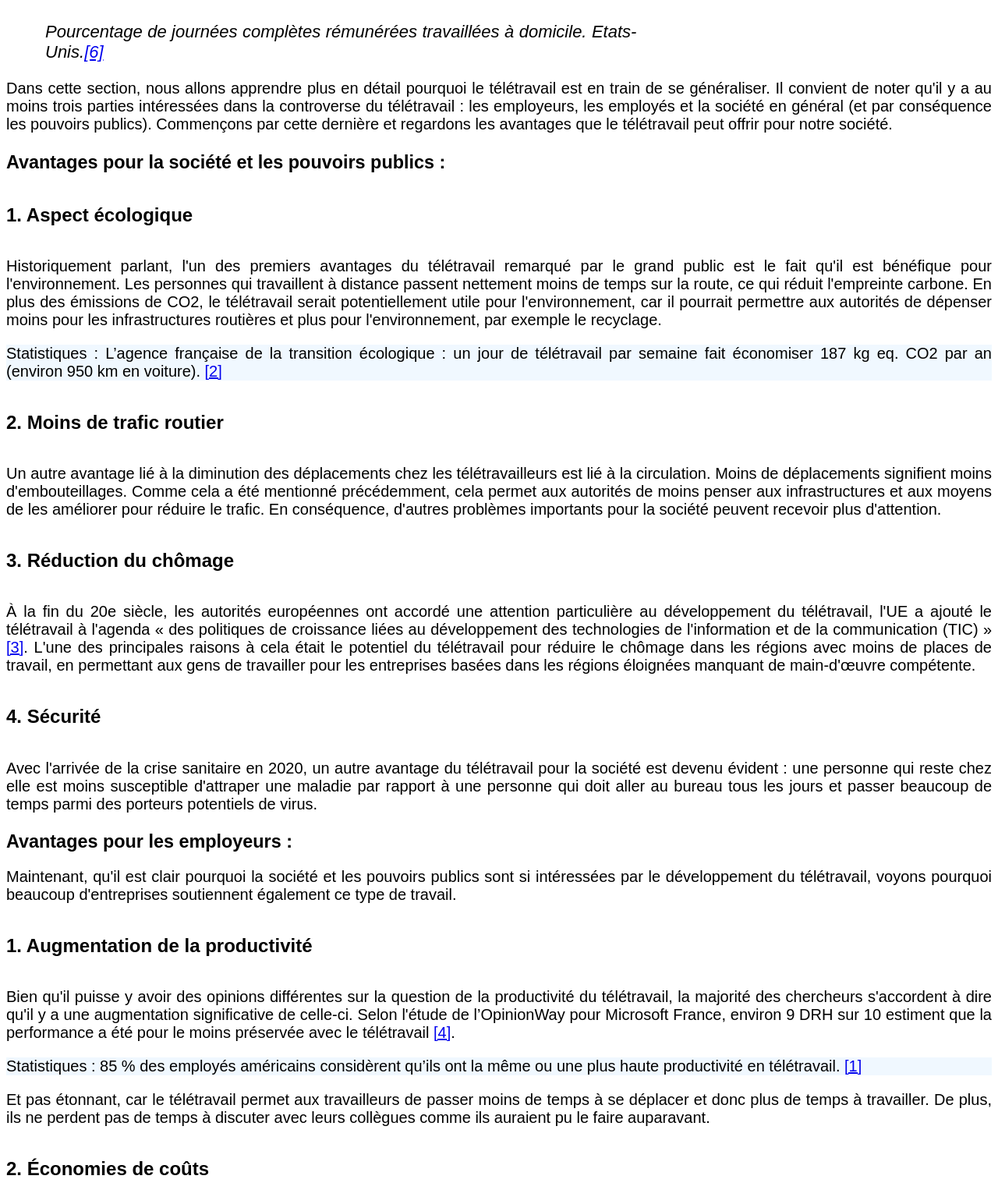
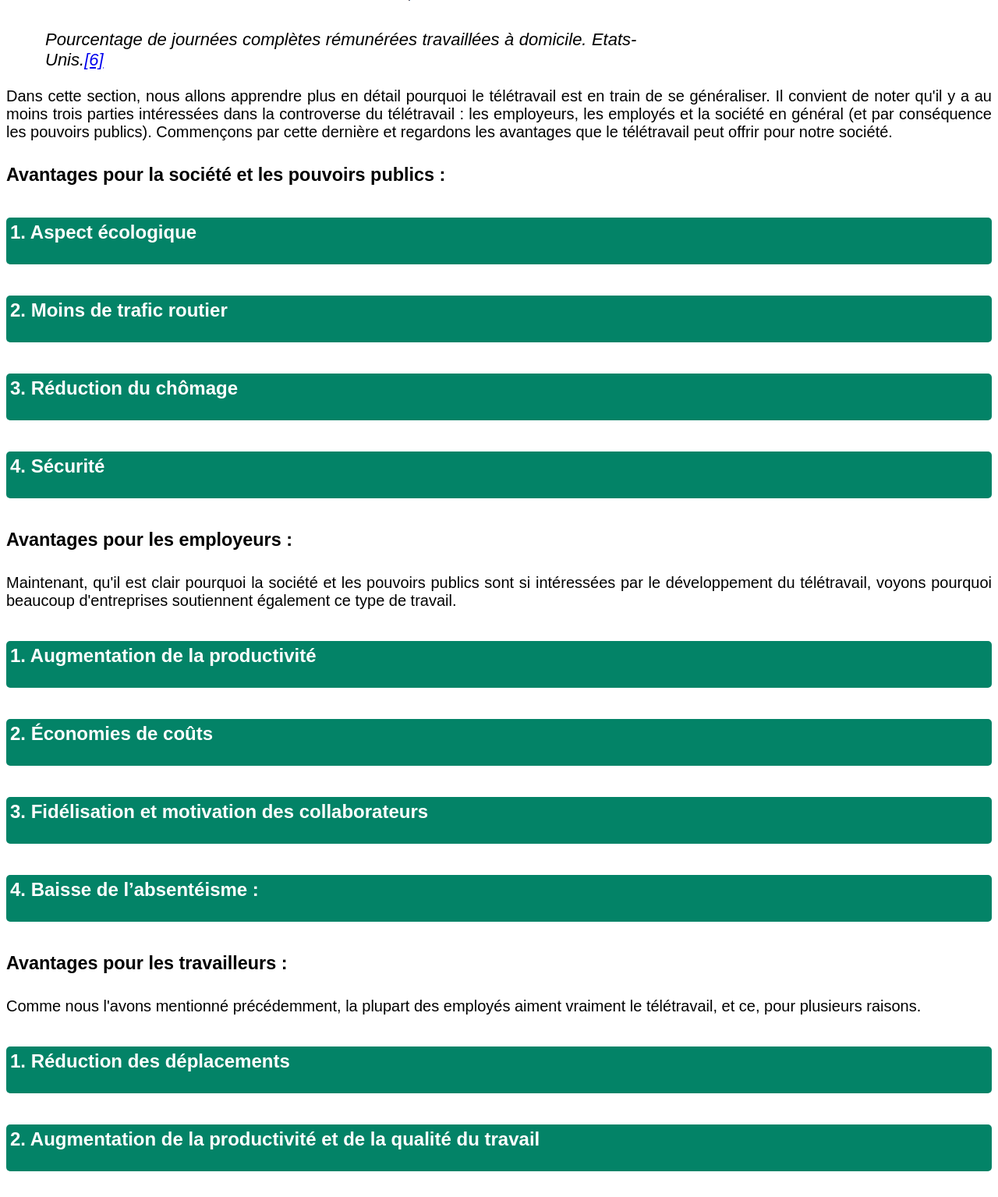
Before and after one commit to sea-gull-diana/Teletravail, a PHP site: page /pour.html in a window 1280 px wide. Shown: the part 1104-2639 px from the top of the page at 78% size. Run offline with PHP 8.4, Linux system fonts and the light colour scheme.

Commit message:
Le menu deroulant sur la page pour.html

```diff
--- a/css/styles.css
+++ b/css/styles.css
@@ -1,3 +1,5 @@
+/* la mise en page pour tout le site */
+
 body {
   font-family: Arial, Helvetica, sans-serif;
   font-size: 20px;
@@ -6,11 +8,10 @@ body {
 
 h5 {font-size: 24px;}
 
-h1, h3 {font-weight: bold; margin-bottom: 20px;}
+h1, h3 {font-weight: bold; margin: 30px 0;}
 
-.navbar-brand, .nav-item {
-  font-size: 26px;
-  margin-left: 15px;
+.stats {
+  background-color: aliceblue;
 }
 
 @media(max-width: 768px) {
@@ -24,14 +25,22 @@ h1, h3 {font-weight: bold; margin-bottom: 20px;}
   .navbar-brand {font-size: 36px;}
 }
 
+/* tout ce qui concerne la barre de navigation */
+
 nav {
-  margin-bottom: 30px;
   background-color: rgb(3, 131, 103);
+}
+
+.navbar-brand, .nav-item {
+  font-size: 26px;
+  margin-left: 15px;
 }
 
 .nav-link, .navbar-brand {
     color: white;
 }
+
+/* la page contacts.html */
 
 .qr {
   padding: 20px 0px;
@@ -68,9 +77,7 @@ footer > div {
   padding-top: 10px;
 }
 
-.stats {
-  background-color: aliceblue;
-}
+/* pour tous les images */
 
 .img-box {
   position: relative;
@@ -89,10 +96,35 @@ img {
 }
 
 /*pour la page team.html*/
-#team{display: flex;
-flex-direction: row;
-justify-content: space-around;
-margin: 10% 0 0 0;}
-.teamPhoto{border: 5px solid ;
-border-radius: 10px;}
-.teamPre{width: 30%;}
+#team {
+  display: flex;
+  flex-direction: row;
+  justify-content: space-around;
+  margin: 10% 0 0 0;
+}
+
+.teamPhoto {
+  border: 5px solid ;
+  border-radius: 10px;
+}
+
+.teamPre {width: 30%;}
+
+/* pour les menus deroulants sur les pages pour.html et contre.html */
+.small-title ~ p {
+  display: none;
+}
+
+.small-title {
+  cursor: pointer;
+  background-color:rgb(3, 131, 103);
+  color: white;
+  border-radius: 5px;
+  height: 50px;
+  padding: 5px;
+}
+
+.small-title:hover {
+  color:rgb(3, 131, 103);
+  background-color: aliceblue;
+}
--- a/js/teletravail.js
+++ b/js/teletravail.js
@@ -16,6 +16,15 @@ $(document).ready(function() {
         editRow($("tbody:last-child .confirm"));
         // Increase the questions number
         $("#score").html(parseInt($("#score").html()) + 1);
+    });
+
+    $(".small-title").click(function() {
+        if ($(this).next().css("display") == "none") {
+            $(this).siblings().css("display", "block");
+        }
+        else {
+            $(this).siblings().css("display", "none");
+        }
     });
 });
 
--- a/pour.html
+++ b/pour.html
@@ -2,6 +2,7 @@
 <html>
 <head>
 <script src="js/layout.js"></script>
+<script src="js/jquery.js"></script>
 <meta http-equiv="Content-Type" content="text/html; charset=UTF-8">
 <title>Télétravail - Pour</title>
 </head>
@@ -24,40 +25,64 @@
 
     <p>Dans cette section, nous allons apprendre plus en détail pourquoi le télétravail est en train de se généraliser. Il convient de noter qu'il y a au moins trois parties intéressées dans la controverse du télétravail : les employeurs, les employés et la société en général (et par conséquence les pouvoirs publics). Commençons par cette dernière et regardons les avantages que le télétravail peut offrir pour notre société.</p>
     <h3>Avantages pour la société et les pouvoirs publics :</h3>
+    <div>
         <h5 class="small-title">1.	Aspect écologique</h5>
         <p>Historiquement parlant, l'un des premiers avantages du télétravail remarqué par le grand public est le fait qu'il est bénéfique pour l'environnement. Les personnes qui travaillent à distance passent nettement moins de temps sur la route, ce qui réduit l'empreinte carbone. En plus des émissions de CO2, le télétravail serait potentiellement utile pour l'environnement, car il pourrait permettre aux autorités de dépenser moins pour les infrastructures routières et plus pour l'environnement, par exemple le recyclage.</p>
         <p class="stats">Statistiques : L’agence française de la transition écologique : un jour de télétravail par semaine fait économiser 187 kg eq. CO2 par an (environ 950 km en voiture). <a href="#s2">[2]</a></p>
+    </div>
+    <div>
         <h5 class="small-title">2.	Moins de trafic routier</h5>
         <p>Un autre avantage lié à la diminution des déplacements chez les télétravailleurs est lié à la circulation. Moins de déplacements signifient moins d'embouteillages. Comme cela a été mentionné précédemment, cela permet aux autorités de moins penser aux infrastructures et aux moyens de les améliorer pour réduire le trafic. En conséquence, d'autres problèmes importants pour la société peuvent recevoir plus d'attention.</p>
+    </div>
+    <div>
         <h5 class="small-title">3.	Réduction du chômage</h5>
         <p>À la fin du 20e siècle, les autorités européennes ont accordé une attention particulière au développement du télétravail, l'UE a ajouté le télétravail à l'agenda « des politiques de croissance liées au développement des technologies de l'information et de la communication (TIC) » <a href="#s3">[3]</a>. L'une des principales raisons à cela était le potentiel du télétravail pour réduire le chômage dans les régions avec moins de places de travail, en permettant aux gens de travailler pour les entreprises basées dans les régions éloignées manquant de main-d'œuvre compétente.</p>
+    </div>
+    <div>
         <h5 class="small-title">4.	Sécurité</h5>
         <p>Avec l'arrivée de la crise sanitaire en 2020, un autre avantage du télétravail pour la société est devenu évident : une personne qui reste chez elle est moins susceptible d'attraper une maladie par rapport à une personne qui doit aller au bureau tous les jours et passer beaucoup de temps parmi des porteurs potentiels de virus.</p>
+    </div>
     <h3>Avantages pour les employeurs :</h3>
     <p>Maintenant, qu'il est clair pourquoi la société et les pouvoirs publics sont si intéressées par le développement du télétravail, voyons pourquoi beaucoup d'entreprises soutiennent également ce type de travail. </p>
-    <h5>1.	Augmentation de la productivité</h5>
+    <div>
+        <h5 class="small-title">1.	Augmentation de la productivité</h5>
         <p>Bien qu'il puisse y avoir des opinions différentes sur la question de la productivité du télétravail, la majorité des chercheurs s'accordent à dire qu'il y a une augmentation significative de celle-ci. Selon l'étude de l’OpinionWay pour Microsoft France, environ 9 DRH sur 10 estiment que la performance a été pour le moins préservée avec le télétravail <a href="#s4">[4]</a>.</p>
         <p class="stats">Statistiques : 85 % des employés américains considèrent qu’ils ont la même ou une plus haute productivité en télétravail. <a href="#s1">[1]</a></p>
         <p>Et pas étonnant, car le télétravail permet aux travailleurs de passer moins de temps à se déplacer et donc plus de temps à travailler. De plus, ils ne perdent pas de temps à discuter avec leurs collègues comme ils auraient pu le faire auparavant.</p>
-    <h5>2.	Économies de coûts</h5>
+    </div>
+    <div>
+        <h5 class="small-title">2.	Économies de coûts</h5>
         <p>De toute évidence, il est avantageux pour les entreprises de ne pas avoir à louer et à entretenir un espace de bureau pour leurs employés. Le télétravail signifie également moins de dépenses d'électricité, d'eau ou d'équipement.</p>
-    <h5>3.	Fidélisation et motivation des collaborateurs</h5>
+    </div>
+    <div>
+        <h5 class="small-title">3.	Fidélisation et motivation des collaborateurs</h5>
         <p>En règle générale, les employés ont une attitude positive envers le télétravail. Après tout, cela leur offre de multiples avantages dont nous parlerons ci-dessous.</p>
         <p class="stats">Statistiques : La recherche d'OpinionWay a montré que 75 % des travailleurs pensent que le télétravail est apprécié par leurs collègues. <a href="#s4">[4]</a></p>
         <p>Ainsi, le poste à distance est souvent plus valorisé par le travailleur qu'un poste ordinaire, et l'entreprise qui permet le travail à distance est plus appréciée aussi.</p>
-    <h5>4.	Baisse de l’absentéisme :</h5>
+    </div>
+    <div>
+        <h5 class="small-title">4.	Baisse de l’absentéisme :</h5>
         <p>Les problèmes de santé sont les raisons les plus fréquentes pour lesquelles les gens ne peuvent pas venir au bureau pendant les heures de travail. Cependant, la plupart des employés distants peuvent continuer à travailler, car ils n'ont pas à quitter la sécurité de leur maison pour cela. Ainsi, ils sont moins susceptibles de s'absenter du travail et il y a moins d’arrêts maladie.</p>
+    </div>
     <h3>Avantages pour les travailleurs :</h3>
     <p>Comme nous l'avons mentionné précédemment, la plupart des employés aiment vraiment le télétravail, et ce, pour plusieurs raisons.</p>
-    <h5>1.	Réduction des déplacements</h5>
+    <div>
+        <h5 class="small-title">1.	Réduction des déplacements</h5>
         <p>Cet avantage a déjà été évoqué dans le cadre des avantages pour la société et les employeurs. Pour les travailleurs, cet aspect est également très avantageux, car cela signifie moins de frais de transport et un gain de temps considérable.</p>
-    <h5>2.	Augmentation de la productivité et de la qualité du travail</h5>
+    </div>
+    <div>
+        <h5 class="small-title">2.	Augmentation de la productivité et de la qualité du travail</h5>
         <p>Comme le temps gagné est souvent utilisé pour faire plus de travail, il aide les employés à augmenter leur productivité et ainsi à se sentir plus satisfaits d'eux-mêmes. Passer moins de temps sur les interactions sociales avec les collègues peut également avoir un impact positif sur la performance globale et la qualité du travail.</p>
-    <h5>3.	Moins de stress au travail</h5>
+    </div>
+    <div>
+        <h5 class="small-title">3.	Moins de stress au travail</h5>
         <p>La plupart des télétravailleurs s'accordent à dire que le travail à distance est souvent beaucoup moins stressant que le travail en présentiel. Une personne peut moins penser à son image aux yeux de ses collègues et de ses dirigeants, car elle n’a pas à les affronter trop souvent.</p>
-    <h5>4.	Meilleure qualité de vie au travail</h5>
+    </div>
+    <div>
+        <h5 class="small-title">4.	Meilleure qualité de vie au travail</h5>
         <p>Horaires de travail flexibles, moins de stress et plus de sécurité conduisent logiquement à l'amélioration de la qualité de vie des salariés en général. La possibilité de concilier facilement vie privée et vie professionnelle (par exemple s'occuper d'enfants et travailler en parallèle) peut également être bénéfique pour le bien-être d'une personne.</p>
         <p>Au total, il y a plein d'arguments pour tous les acteurs de la controverse en faveur du télétravail. Il est important de noter que la liste ci-dessus n'est pas exhaustive et que d'autres avantages convaincants peuvent être ajoutés, comme une dynamisation du territoire pour les autorités ou une plus grande autonomie pour les salariés. Il est clair que le télétravail ne va pas disparaître de sitôt, et comme ses inconvénients continuent de diminuer avec le développement de la technologie moderne, il y a de plus en plus de chances que ce mode de travail reste avec beaucoup d'entre nous pour toujours.</p>
+    </div>
     <h3>Sources :</h3>
 <span id="s1">[1]</span>
 <p>F. Zarifi, E. Bellanger, et O. Escher, « Sommes-nous plus efficaces en télétravail ? », Le Monde.fr, oct. 17, 2021. [Online]. Disponible sur: <a href="https://www.lemonde.fr/societe/video/2021/10/17/sommes-nous-plus-efficaces-en-teletravail_6098732_3224.html" target=_blank>https://www.lemonde.fr/societe/video/2021/10/17/sommes-nous-plus-efficaces-en-teletravail_6098732_3224.html</a>. [Consulté le: 19-oct-2021]</p>
```
Lines whose indentation alone changed are shown as unchanged.
